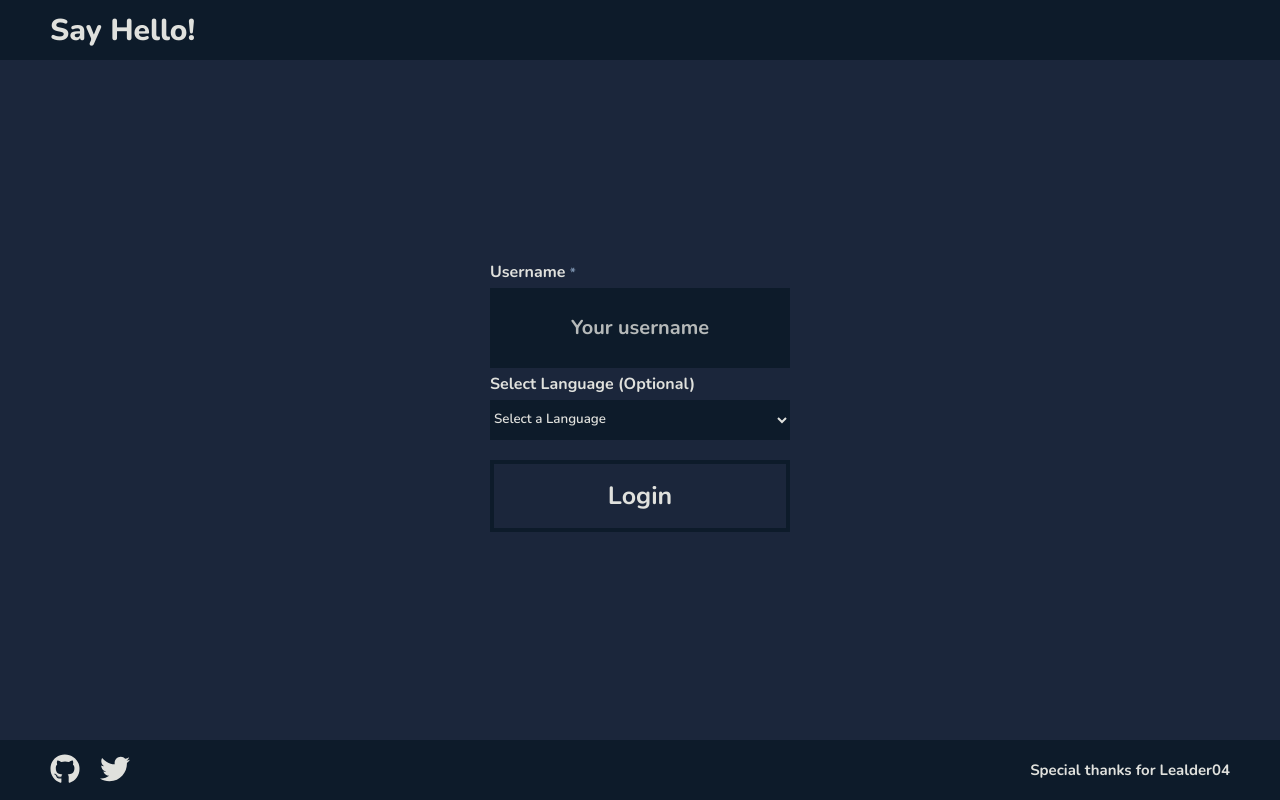
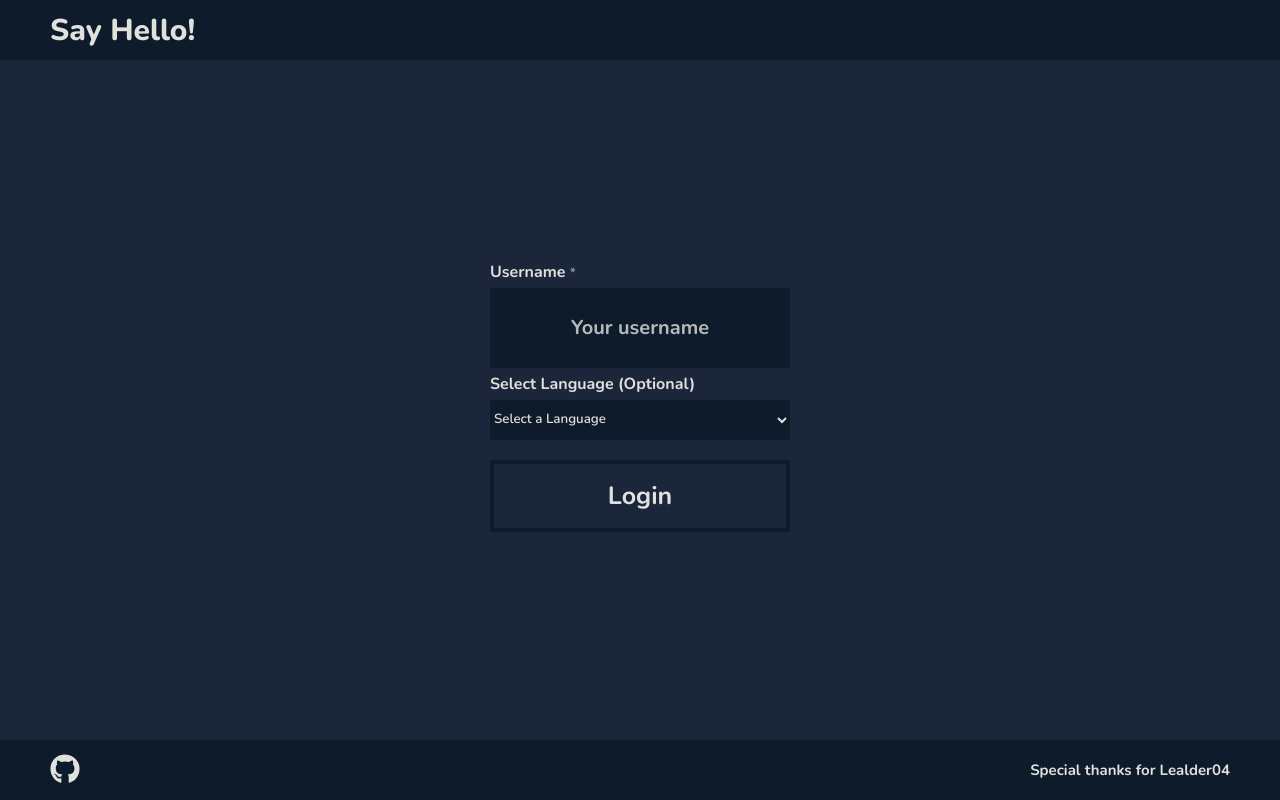
Before and after one commit to franciscocandido/say-hello, a React (Create React App) app: page / in a window 1280 px wide. Built offline with nearby package versions, Linux system fonts and the light colour scheme.

Commit message:
:lipstick: removing twitter link

```diff
--- a/src/Components/Footer/index.jsx
+++ b/src/Components/Footer/index.jsx
@@ -1,6 +1,6 @@
 import React from 'react';
 
-import { faGithub, faTwitter } from '@fortawesome/free-brands-svg-icons';
+import { faGithub } from '@fortawesome/free-brands-svg-icons';
 
 import {
   PageFooter, IconsDiv, FooterIcon, Thanks,
@@ -17,13 +17,6 @@ function Footer() {
         >
           <FooterIcon icon={faGithub} />
         </a>
-        <a
-          target="_blank"
-          rel="noopener noreferrer"
-          href="https://twitter.com/FurFlespspsps"
-        >
-          <FooterIcon icon={faTwitter} />
-        </a>
       </IconsDiv>
       <Thanks>Special thanks for Lealder04</Thanks>
     </PageFooter>
```
